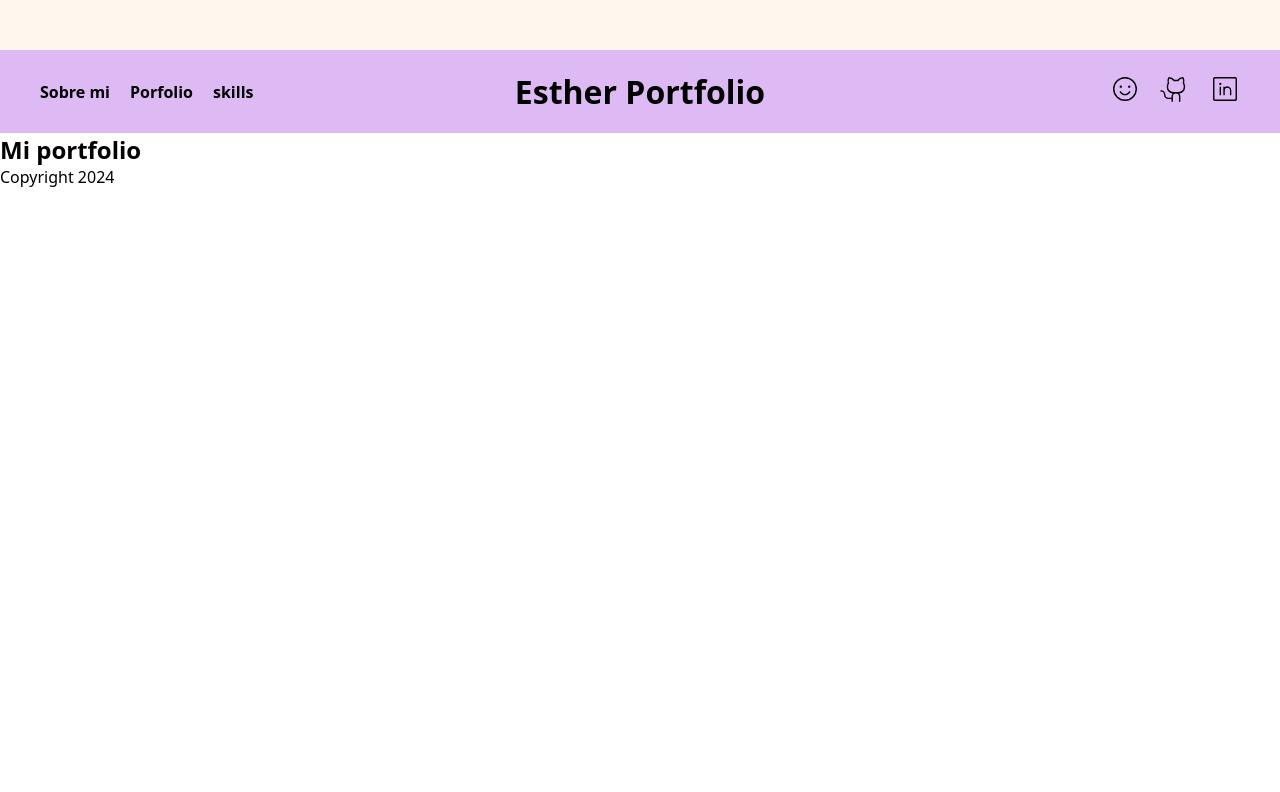
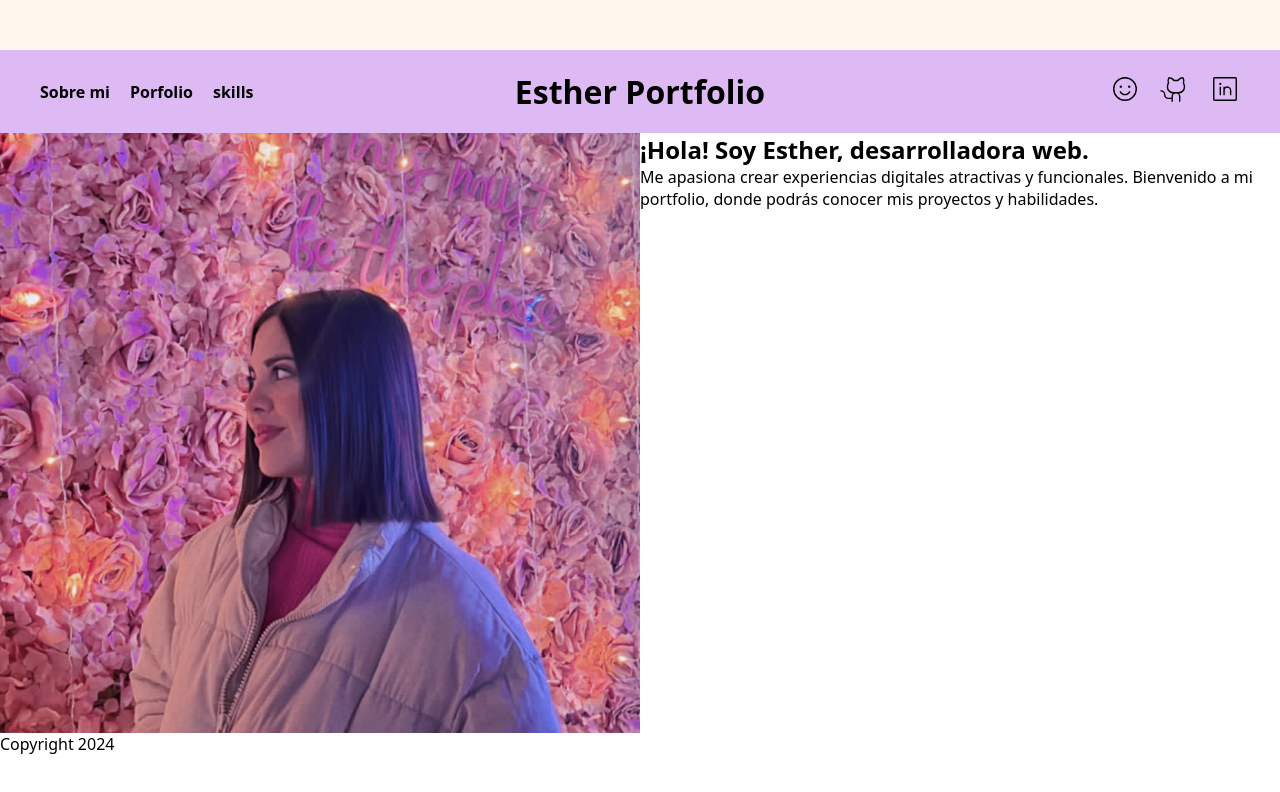
Before and after one commit to estherquiros/esther-portfolio, a React (Vite) app: page / in a window 1280 px wide. Shown: the top 792 px of the page. Built offline with nearby package versions, Linux system fonts and the light colour scheme; a web font is replaced by a local one.

Commit message:
add hero image

```diff
--- a/src/components/App.jsx
+++ b/src/components/App.jsx
@@ -1,10 +1,11 @@
 import { MainLayout } from "../layouts/main-layout/main-layout";
 import "../styles/App.scss";
+import { Hero } from "./hero/Hero";
 
 function App() {
   return (
     <MainLayout>
-      <h2>Mi portfolio</h2>
+      <Hero />
     </MainLayout>
   );
 }
--- /dev/null
+++ b/src/components/hero/Hero.jsx
@@ -0,0 +1,24 @@
+import "./hero.scss";
+import heroImage from "../../images/me.jpg";
+export const Hero = () => {
+  return (
+    <section className="hero">
+      <div
+        className="hero__image"
+        style={{
+          backgroundImage: `url(${heroImage})`,
+          backgroundSize: "cover",
+          backgroundPosition: "center",
+        }}
+      ></div>
+      <div className="hero__content">
+        <h2 className="hero__title">¡Hola! Soy Esther, desarrolladora web.</h2>
+        <p className="hero__description">
+          Me apasiona crear experiencias digitales atractivas y funcionales.
+          Bienvenido a mi portfolio, donde podrás conocer mis proyectos y
+          habilidades.
+        </p>
+      </div>
+    </section>
+  );
+};
--- /dev/null
+++ b/src/components/hero/Hero.scss
@@ -0,0 +1,5 @@
+.hero {
+  display: grid;
+  grid-template-columns: 1fr 1fr;
+  min-height: 600px;
+}
```
Also changed, not shown: src/images/me.jpg (added).
